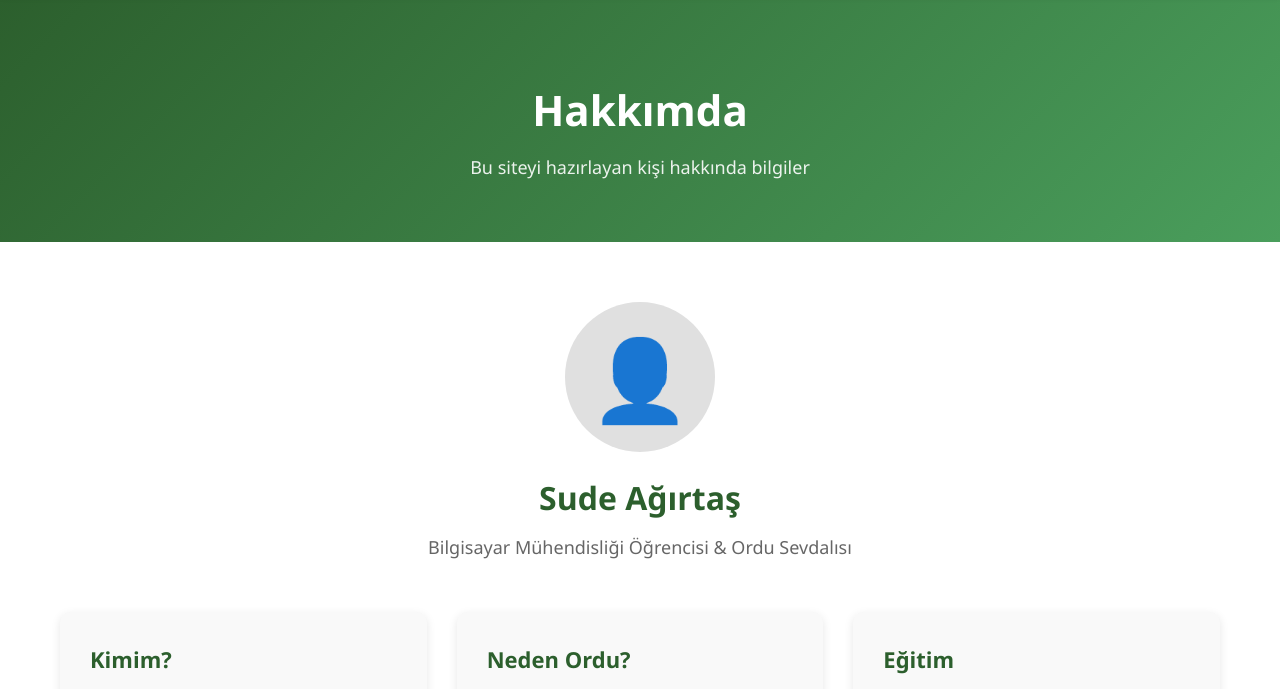
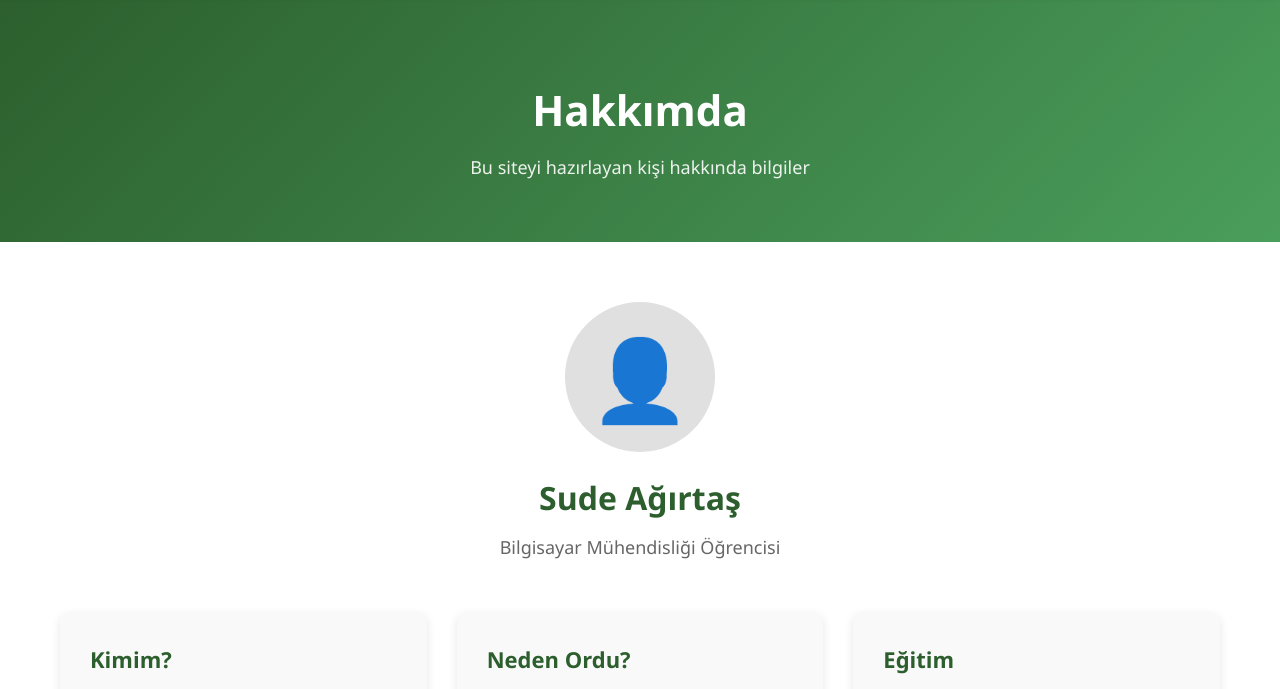
Before and after one commit to sudeagirtas/my-first-project, a plain HTML site: page hakkimda.html in a window 1280 px wide. Shown: the part 70-759 px from the top of the page. Drawn offline with Linux system fonts and the light colour scheme.

Commit message:
about page editted

```diff
--- a/hakkimda.html
+++ b/hakkimda.html
@@ -45,7 +45,7 @@
                 </div>
                 <div class="profile-info">
                     <h2>Sude Ağırtaş</h2>
-                    <p class="subtitle">Bilgisayar Mühendisliği Öğrencisi & Ordu Sevdalısı</p>
+                    <p class="subtitle">Bilgisayar Mühendisliği Öğrencisi</p>
                 </div>
             </div>
 
```
